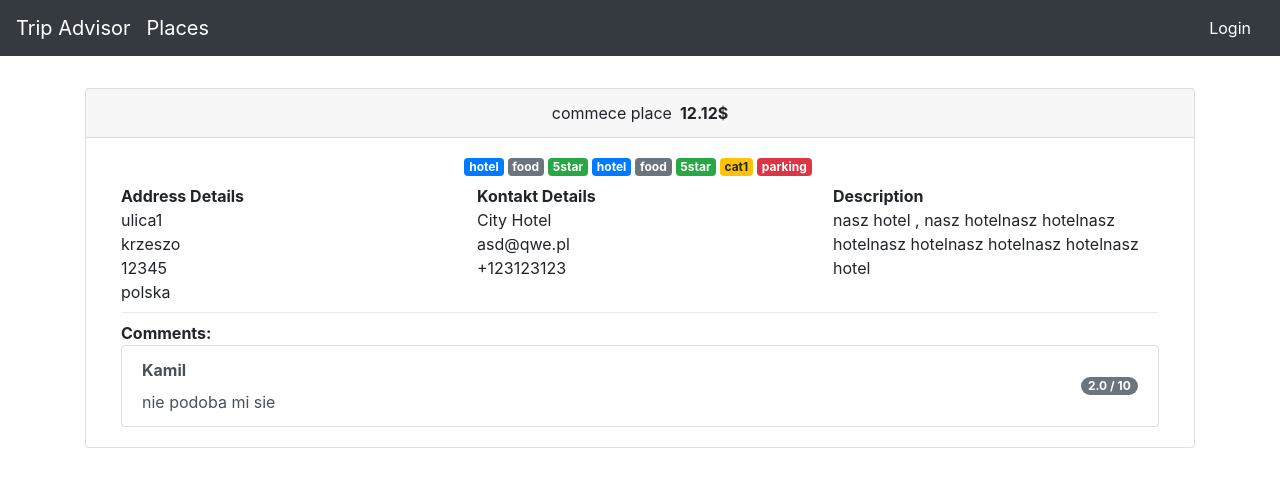
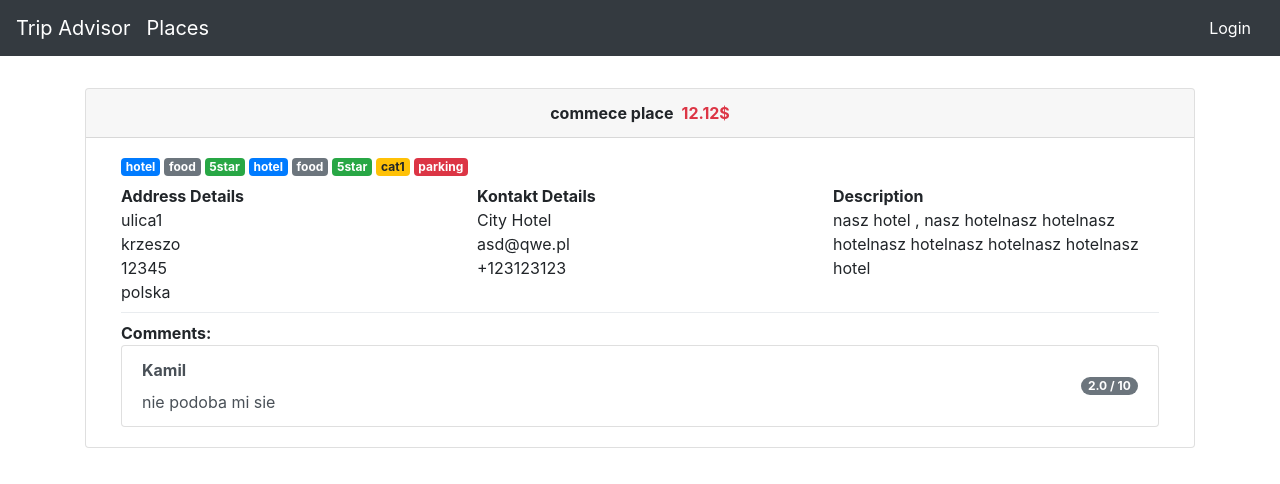
Before and after one commit to hopefulMechanic/trip-advisor, a React (Create React App) app in the folder frontend/: page /places/1 in a window 1280 px wide. Shown: the top 484 px of the page. Built offline with nearby package versions, Linux system fonts and the light colour scheme.

Commit message:
dodalem rozroznienie commerce i public

```diff
--- a/frontend/src/components/Places/PlaceDetail/PlaceDetail.js
+++ b/frontend/src/components/Places/PlaceDetail/PlaceDetail.js
@@ -38,8 +38,10 @@ class PlaceDetail extends Component {
   render() {
     const { loading, selected = {} } = this.props;
     let address;
+    let isCommerce;
     if (selected) {
       address = selected.address;
+      isCommerce = selected.entranceFee > 0;
     }
     return (
       <div className="place-detail">
@@ -47,11 +49,15 @@ class PlaceDetail extends Component {
           <div className="place-detail">
             <Card
               header={
-                <span>
+                <span className="font-weight-bold">
                   {selected.name}
                   {
-                    <span className="ml-2 font-weight-bold">
-                      {selected.entranceFee}$
+                    <span
+                      className={`ml-2 font-weight-bold ${
+                        isCommerce ? "text-danger" : "text-success"
+                      }`}
+                    >
+                      {(isCommerce && `${selected.entranceFee}$`) || "Free"}
                     </span>
                   }
                 </span>
@@ -59,7 +65,7 @@ class PlaceDetail extends Component {
             >
               <div className="container-fluid">
                 <div className="row">
-                  <div className="d-flex justify-content-center align-items-start col-md-12 flex-wrap">
+                  <div className="d-flex justify-content-start align-items-start col-md-12 flex-wrap">
                     {selected.categories.map(category => (
                       <CategoryBadge category={category} />
                     ))}
```
